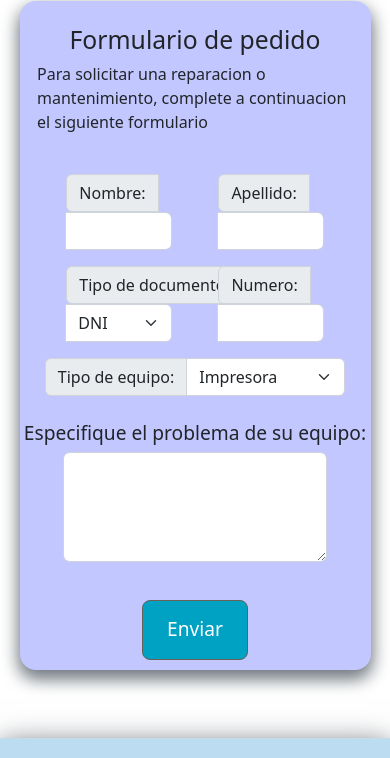
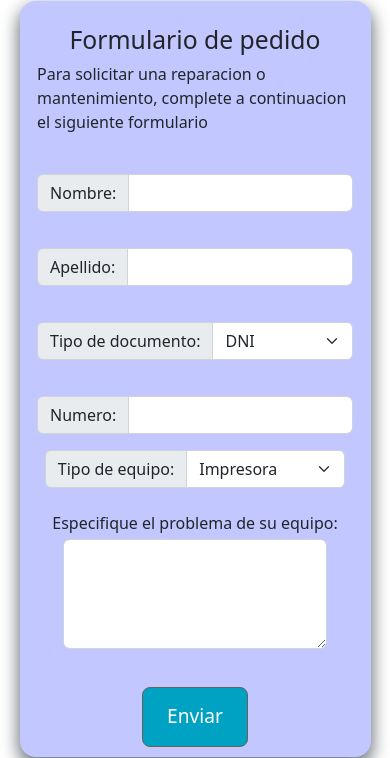
Before and after one commit to Ezekl22/desarrolloWeb, a plain HTML site: page page/reparacionMantenimiento.html in a window 390 px wide. Shown: the part 921-1679 px from the top of the page. Drawn offline with nearby package versions, Linux system fonts and the light colour scheme.

Commit message:
tercer-preentrega
hago cambios principalmente en el estilo de la pagina de reparacion y mantenimiento agregandole grid y haciendola responsive

```diff
--- a/page/reparacionMantenimiento.html
+++ b/page/reparacionMantenimiento.html
@@ -64,11 +64,14 @@
                 </p>
             </article>
             <article class="d-flex flex-column">
-                <div class="d-flex flex-row justify-content-evenly">
-                    <div class="d-flex flex-column main__cont-wdg">
+                <div class="d-grid form-MR__grilla">
                     <div class="input-group mb-3">
                         <span class="input-group-text" id="inputGroup-sizing-default01">Nombre:</span>
                         <input type="text" tabindex="1" class="form-control" aria-label="Sizing example input" aria-describedby="inputGroup-sizing-default01">
+                    </div>
+                    <div class="input-group mb-3">
+                        <span class="input-group-text" id="inputGroup-sizing-default02">Apellido:</span>
+                        <input type="text" tabindex="2" class="form-control" aria-label="Sizing example input" aria-describedby="inputGroup-sizing-default02">
                     </div>
                     <div class="input-group mb-3">
                         <label class="input-group-text" for="inputGroupSelect01">Tipo de documento:</label>
@@ -79,16 +82,9 @@
                             <option value="4">otro</option>
                         </select>
                     </div>
-                    </div>
-                    <div class="d-flex flex-column main__cont-wdg">
-                        <div class="input-group mb-3">
-                            <span class="input-group-text" id="inputGroup-sizing-default02">Apellido:</span>
-                            <input type="text" tabindex="2" class="form-control" aria-label="Sizing example input" aria-describedby="inputGroup-sizing-default02">
-                        </div>
                     <div class="input-group mb-3">
                         <span class="input-group-text" id="inputGroup-sizing-default03">Numero:</span>
                         <input type="text" tabindex="4" class="form-control" aria-label="Sizing example input" aria-describedby="inputGroup-sizing-default03">
-                        </div>
                     </div>
                 </div>
                 <div class="d-flex flex-row justify-content-center">
--- a/scss/_commons.scss
+++ b/scss/_commons.scss
@@ -159,6 +159,23 @@ body{
     .main__subtitulo{
         width: 80%;
     }
+
+    .main__nosotros div p{
+        margin: 1rem;
+    }
+
+    .main__contactos p{
+        margin: 1rem !important;
+    }
+
+    .main__title{
+        text-align: center;
+    }
+
+    .form-MR__grilla{
+        display: flex !important;
+        flex-direction: column !important;
+    }
 }
 
 .card__text{
--- a/scss/_reparacionMantenimiento.scss
+++ b/scss/_reparacionMantenimiento.scss
@@ -25,12 +25,18 @@
         margin: 3% 0px;
     }
 
+    .form-MR__grilla{
+        grid-template-columns: repeat(2,1fr);
+        gap: 20px;
+        margin: 0px 5%;
+    }
+
 .main__cont-wdg{
     width: 30%;
 }
 
 .fontFormRM{
-    font-size: larger;
+    font-size: medium;
 }
 
 .separacionWdgMR{
```
Also changed, not shown: css/main.css. Lines whose indentation alone changed are shown as unchanged.
